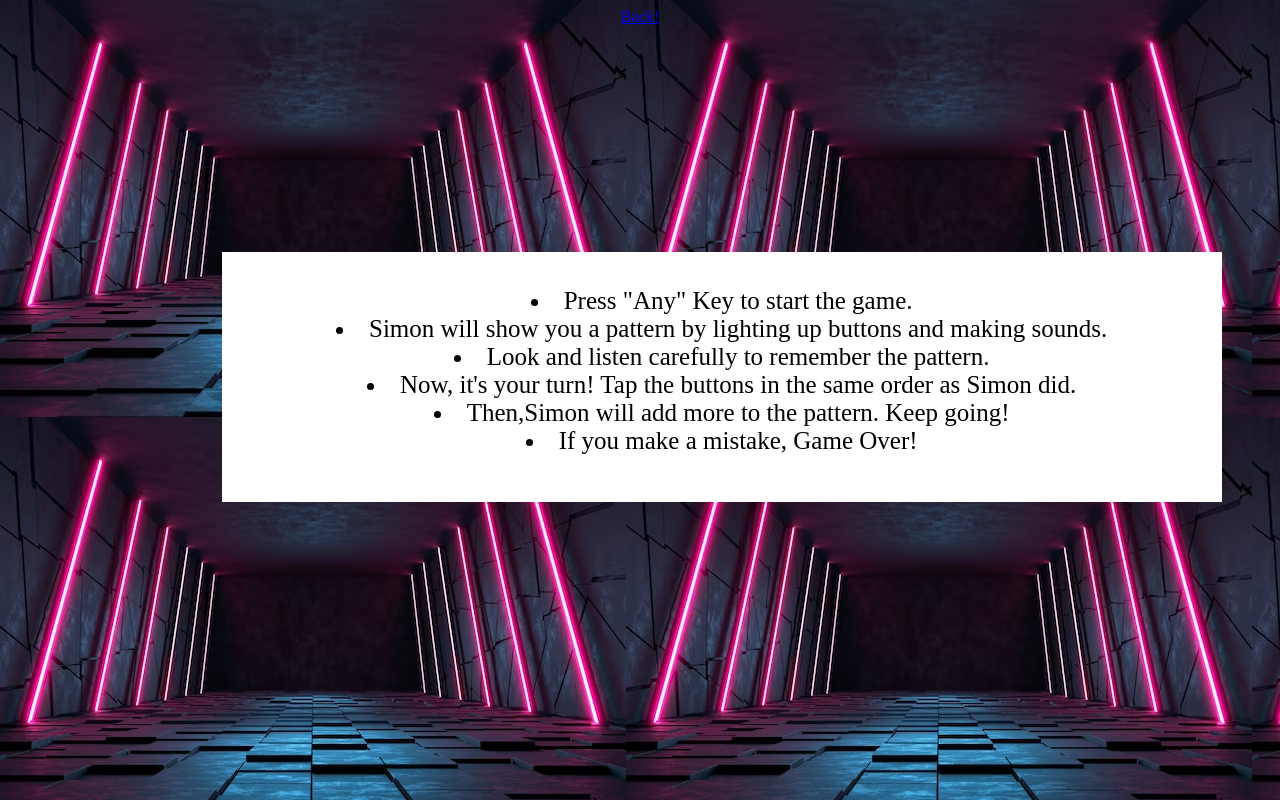
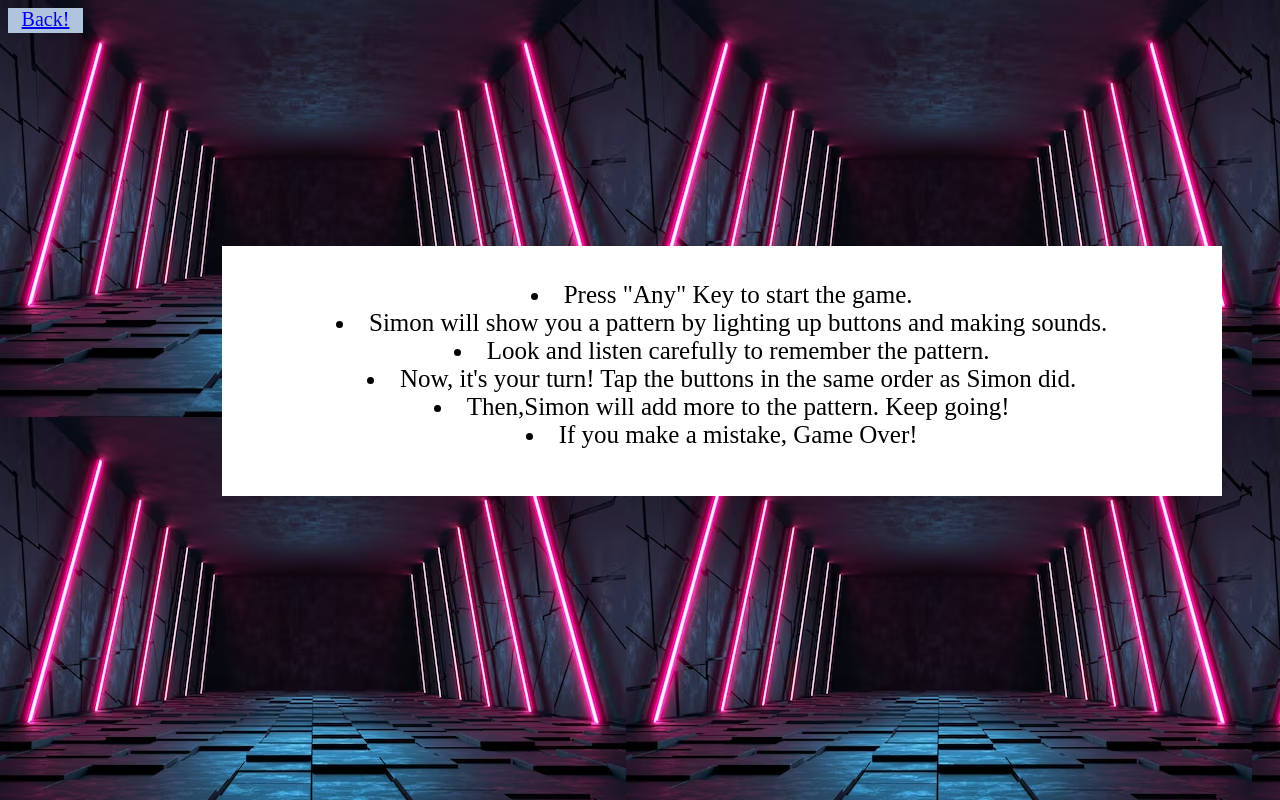
Before and after one commit to Sup-21/Online-Simon-Game, a plain HTML site: page instruction.html in a window 1280 px wide. Drawn offline with Linux system fonts and the light colour scheme.

Commit message:
Update styles.css

```diff
--- a/styles.css
+++ b/styles.css
@@ -33,12 +33,23 @@ body {
   grid-template-columns: 120px;
 }
 
+.link-inst{
+  background-color:lightsteelblue;
+  font-size: 20px;
+}
+
+.grid-container-back{
+  display:grid;
+  grid-template-rows: 25px;
+  grid-template-columns: 75px;
+}
+
 .grid-container-inst{
   display: grid;
   grid-template-rows: 400px;
   grid-template-columns: 1000px;
   margin-left: 16.9%;
-  margin-top: 6%;
+  margin-top: 5%;
   padding-bottom: 10;
 }
 
```
